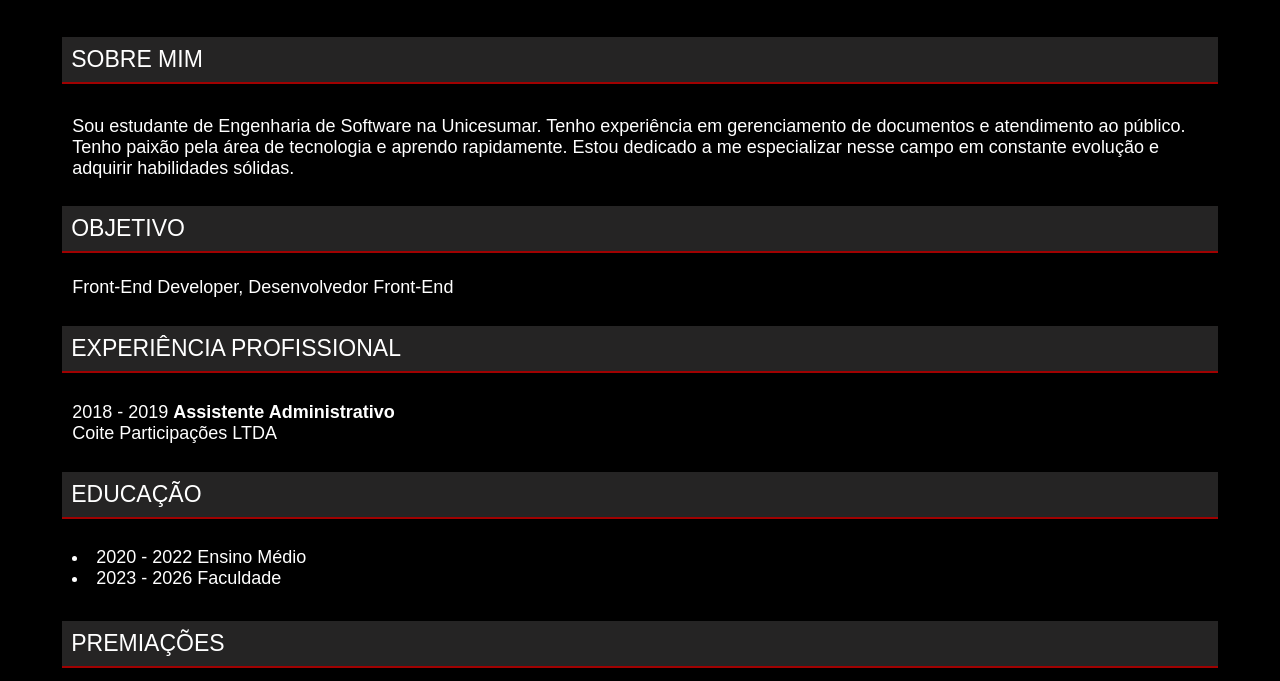
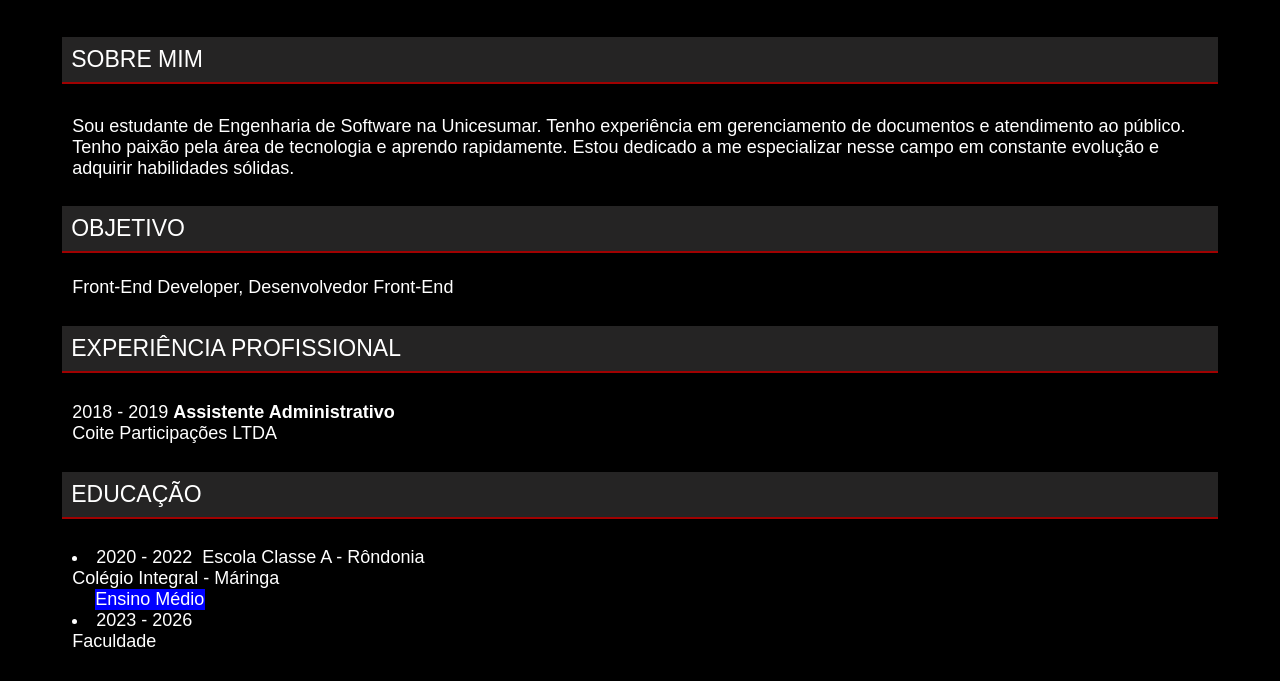
Before and after one commit to Lauro-N3ves/Curriculo-Lauro-HTML, a plain HTML site: page index.html in a window 1280 px wide. Shown: the part 110-791 px from the top of the page. Drawn offline with Linux system fonts and the light colour scheme.

Commit message:
mais alterações

```diff
--- a/index.html
+++ b/index.html
@@ -21,8 +21,14 @@
 
     <h2 class="topicos">EDUCAÇÃO</h2>
     <ul class="description" style="list-style-position: inside; ">
-        <li>2020 - 2022 Ensino Médio</li>  <!-- colocar instituicao, curso -->
-        <li>2023 - 2026 Faculdade</li>
+        <li>2020 - 2022 &nbsp;Escola Classe A - Rôndonia <br> Colégio Integral - Máringa </li>
+        <!-- colocar instituicao curso -->
+        <li style="list-style-type:none;
+        background-color: blue;
+        width: 110px;
+        margin-left: 23px;">Ensino Médio</li>
+
+        <li>2023 - 2026 <br> Faculdade</li>
     </ul>
 
     <h3 class="topicos">PREMIAÇÕES</h3>
```
